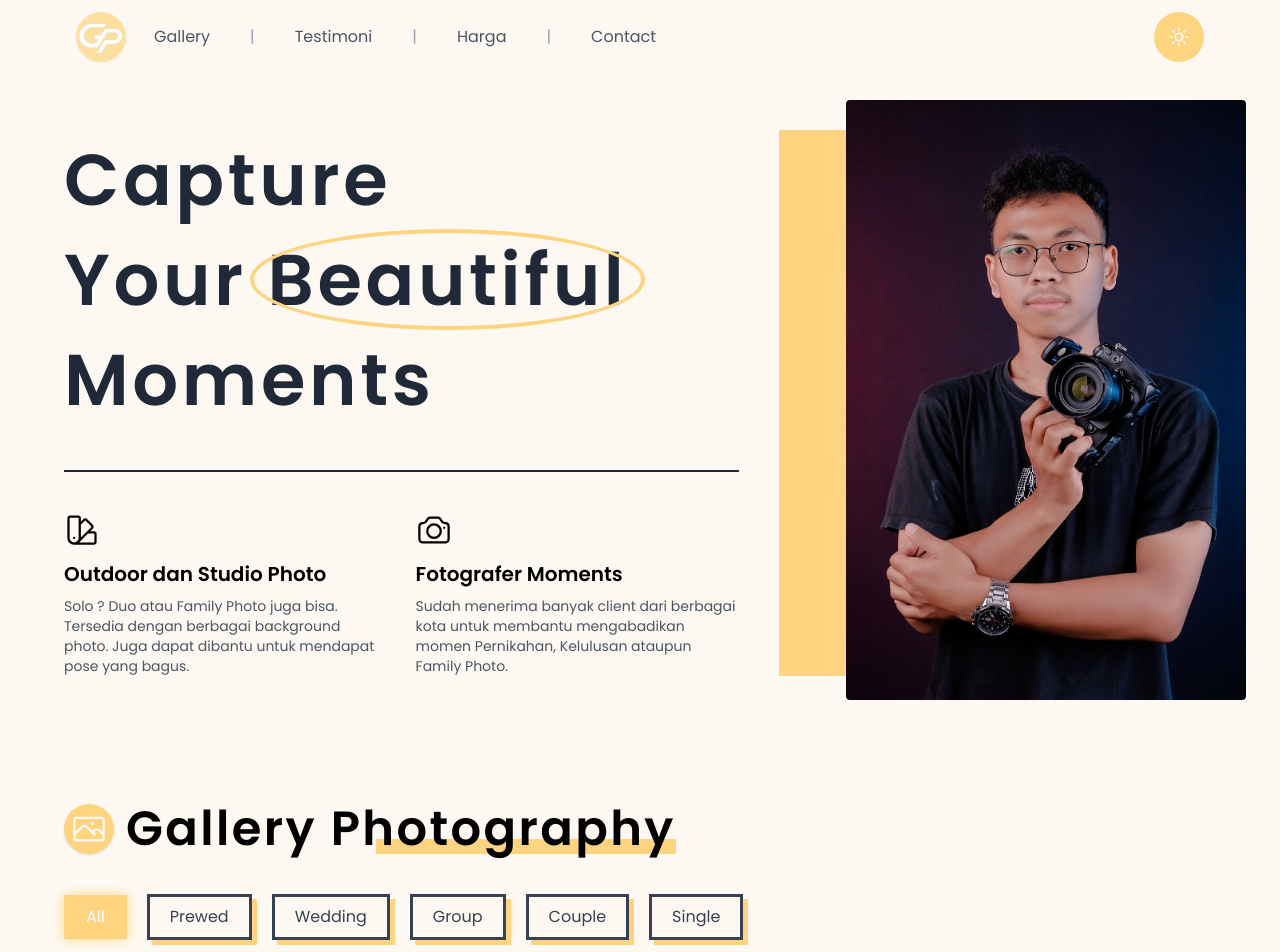
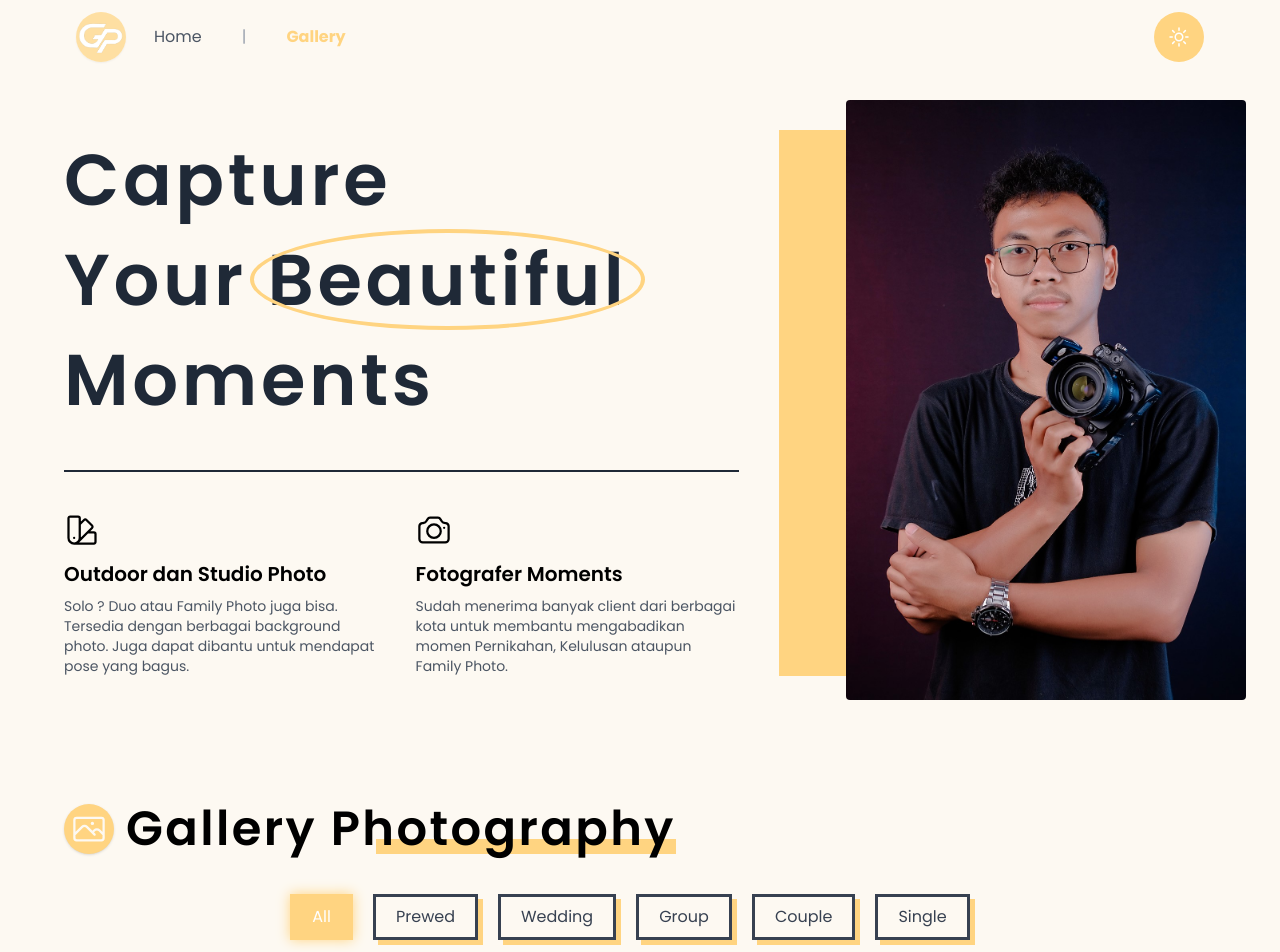
Before and after one commit to ilhamhafidz404/galuh-photography, a Vue app: page /gallery in a window 1280 px wide. Shown: the top 952 px of the page. Built offline with nearby package versions, Linux system fonts and the light colour scheme.

Commit message:
Galuh Photography Release V.2.0.0

```diff
--- a/src/components/contact.vue
+++ b/src/components/contact.vue
@@ -138,7 +138,7 @@
                 mt-5
                 font-semibold
                 text-gray-800
-                dark:text-gray-100
+                dark:text-white/90
               "
             >
               Hubungi kami lewat Whatsapp
@@ -154,7 +154,7 @@
               id="chevron"
               class="
                 top-1/2
-                dark:text-gray-100
+                dark:text-white/90
                 right-[5px]
                 duration-500
                 absolute
@@ -171,7 +171,7 @@
                   w-8
                   h-8
                   text-gray-600
-                  dark:text-gray-100
+                  dark:text-white/90
                   hover:w-10 hover:h-10
                   duration-300
                   hover:text-[#4caf50]
@@ -205,7 +205,7 @@
             <button
               id="chevron"
               class="
-                dark:text-gray-100
+                dark:text-white/90
                 absolute
                 top-1/2
                 left-[5px]
@@ -225,7 +225,7 @@
                   w-8
                   h-8
                   text-gray-600
-                  dark:text-gray-100
+                  dark:text-white/90
                   hover:w-10 hover:h-10
                   duration-300
                   hover:text-[#d0245d]
@@ -250,7 +250,7 @@
                 mt-5
                 font-semibold
                 text-gray-800
-                dark:text-gray-100
+                dark:text-white/90
               "
             >
               Hubungi kami lewat Instagram
@@ -265,7 +265,7 @@
             <button
               id="chevron"
               class="
-                dark:text-gray-100
+                dark:text-white/90
                 absolute
                 top-1/2
                 right-[5px]
@@ -285,7 +285,7 @@
                   w-8
                   h-8
                   text-gray-600
-                  dark:text-gray-100
+                  dark:text-white/90
                   hover:w-10 hover:h-10
                   duration-300
                   hover:text-[#d0245d]
@@ -319,7 +319,7 @@
             <button
               id="chevron"
               class="
-                dark:text-gray-100
+                dark:text-white/90
                 absolute
                 top-1/2
                 left-[5px]
@@ -339,7 +339,7 @@
                   w-8
                   h-8
                   text-gray-600
-                  dark:text-gray-100
+                  dark:text-white/90
                   hover:w-10 hover:h-10
                   duration-300
                   hover:text-[#ff0101]
@@ -364,7 +364,7 @@
                 mt-5
                 font-semibold
                 text-gray-800
-                dark:text-gray-100
+                dark:text-white/90
               "
             >
               Ikuti kami di Youtube
--- a/src/components/gallery.vue
+++ b/src/components/gallery.vue
@@ -861,7 +861,7 @@
           md:after:right-[100px]
           xl:after:right-0
           after:right-[100px] after:bg-[#ffd481] after:-z-[1]
-          dark:text-gray-100
+          dark:text-white/90
         "
       >
         <span
@@ -917,7 +917,7 @@
           py-2
           text-gray-700
           hover:text-white
-          dark:text-gray-100
+          dark:text-white/90
           mr-5
         "
       >
@@ -1233,7 +1233,7 @@
         py-2
         text-gray-700
         hover:text-white
-        dark:text-gray-100
+        dark:text-white/90
         mr-5
       "
     >
--- a/src/components/header.vue
+++ b/src/components/header.vue
@@ -39,7 +39,7 @@
           text-center
           sm:text-left
           text-gray-800
-          dark:text-gray-100
+          dark:text-white/90
         "
       >
         Capture <br />
@@ -81,7 +81,7 @@
             viewBox="0 0 24 24"
             stroke-width="1.5"
             stroke="currentColor"
-            class="w-9 h-9 dark:text-gray-100"
+            class="w-9 h-9 dark:text-white/90"
           >
             <path
               stroke-linecap="round"
@@ -90,7 +90,7 @@
             />
           </svg>
 
-          <h3 class="text-xl font-semibold mt-3 mb-2 dark:text-gray-100">
+          <h3 class="text-xl font-semibold mt-3 mb-2 dark:text-white/90">
             Outdoor dan Studio Photo
           </h3>
           <p class="text-sm text-gray-600 dark:text-gray-200">
@@ -105,7 +105,7 @@
             viewBox="0 0 24 24"
             stroke-width="1.5"
             stroke="currentColor"
-            class="w-9 h-9 dark:text-gray-100"
+            class="w-9 h-9 dark:text-white/90"
           >
             <path
               stroke-linecap="round"
@@ -119,7 +119,7 @@
             />
           </svg>
 
-          <h3 class="text-xl font-semibold mt-3 mb-2 dark:text-gray-100">
+          <h3 class="text-xl font-semibold mt-3 mb-2 dark:text-white/90">
             Fotografer Moments
           </h3>
           <p class="text-sm text-gray-600 dark:text-gray-200">
--- a/src/components/navigation.vue
+++ b/src/components/navigation.vue
@@ -22,7 +22,10 @@ import darkMode from "./darkMode.vue";
           <img src="../assets/img/gp_logo.png" class="w-[50px]" />
         </router-link>
       </div>
-      <ul class="hidden sm:flex text-gray-600 dark:text-gray-100">
+      <ul
+        class="hidden sm:flex text-gray-600 dark:text-gray-100"
+        v-show="$route.name !== 'gallery'"
+      >
         <li>
           <a href="#gallery">Gallery</a>
         </li>
@@ -39,28 +42,23 @@ import darkMode from "./darkMode.vue";
           <a href="#contact">Contact</a>
         </li>
       </ul>
+      <ul
+        class="hidden sm:flex text-gray-600 dark:text-gray-100"
+        v-show="$route.name === 'gallery'"
+      >
+        <li>
+          <router-link :to="{ name: 'home' }">Home</router-link>
+        </li>
+        <li class="mx-10 text-gray-400">|</li>
+        <li>
+          <router-link :to="{ name: 'gallery' }" class="font-bold text-[#ffd481]"
+            >Gallery</router-link
+          >
+        </li>
+      </ul>
     </div>
     <div class="z-[60]">
       <darkMode></darkMode>
-      <!-- <button
-        id="buttonForToggleHamburgerMenu"
-        @click="sendRequestOpenHamburgerMenu()"
-      >
-        <svg
-          xmlns="http://www.w3.org/2000/svg"
-          fill="none"
-          viewBox="0 0 24 24"
-          stroke-width="1.5"
-          stroke="currentColor"
-          class="w-10 h-10"
-        >
-          <path
-            stroke-linecap="round"
-            stroke-linejoin="round"
-            d="M3.75 6.75h16.5M3.75 12h16.5m-16.5 5.25h16.5"
-          />
-        </svg>
-      </button> -->
     </div>
   </nav>
 </template>
--- a/src/views/Gallery.vue
+++ b/src/views/Gallery.vue
@@ -53,7 +53,7 @@
       </span>
       Gallery Photography
     </h2>
-    <div class="mt-10">
+    <div class="mt-10 flex flex-wrap justify-center">
       <button
         id="filterButton"
         data-filter="all"
@@ -70,11 +70,14 @@
           hover:bg-[#ffd481]
           border-transparent
           hover:border-transparent
-          px-5
-          py-2
-          text-white
+          md:px-5 md:py-2
+          px-3
+          py-1
+          md:text-base
+          text-sm text-white
           hover:text-white
-          mr-5
+          md:mr-5
+          mr-3
         "
       >
         All
@@ -93,11 +96,14 @@
           hover:shadow-[0_0_12px_#ffd481] hover:bg-[#ffd481]
           border-gray-700
           hover:border-transparent
-          px-5
-          py-2
-          text-gray-700
+          md:px-5 md:py-2
+          px-3
+          py-1
+          md:text-base
+          text-sm text-gray-700
           hover:text-white
-          mr-5
+          md:mr-5
+          mr-3
         "
       >
         Prewed
@@ -116,11 +122,14 @@
           hover:shadow-[0_0_12px_#ffd481] hover:bg-[#ffd481]
           border-gray-700
           hover:border-transparent
-          px-5
-          py-2
-          text-gray-700
+          md:px-5 md:py-2
+          px-3
+          py-1
+          md:text-base
+          text-sm text-gray-700
           hover:text-white
-          mr-5
+          md:mr-5
+          mr-3
         "
       >
         Wedding
@@ -139,11 +148,14 @@
           hover:shadow-[0_0_12px_#ffd481] hover:bg-[#ffd481]
           border-gray-700
           hover:border-transparent
-          px-5
-          py-2
-          text-gray-700
+          md:px-5 md:py-2
+          px-3
+          py-1
+          md:text-base
+          text-sm text-gray-700
           hover:text-white
-          mr-5
+          md:mr-5
+          mr-3
         "
       >
         Group
@@ -162,11 +174,14 @@
           hover:shadow-[0_0_12px_#ffd481] hover:bg-[#ffd481]
           border-gray-700
           hover:border-transparent
-          px-5
-          py-2
-          text-gray-700
+          md:px-5 md:py-2
+          px-3
+          py-1
+          md:text-base
+          text-sm text-gray-700
           hover:text-white
-          mr-5
+          md:mr-5
+          mr-3
         "
       >
         Couple
@@ -185,11 +200,14 @@
           hover:shadow-[0_0_12px_#ffd481] hover:bg-[#ffd481]
           border-gray-700
           hover:border-transparent
-          px-5
-          py-2
-          text-gray-700
+          md:px-5 md:py-2
+          px-3
+          py-1
+          md:text-base
+          text-sm text-gray-700
           hover:text-white
-          mr-5
+          md:mr-5
+          mr-3
         "
       >
         Single
```
Also changed, not shown: src/components/price.vue (+54 -29 lines), src/router/index.js (+0 -8 lines).
